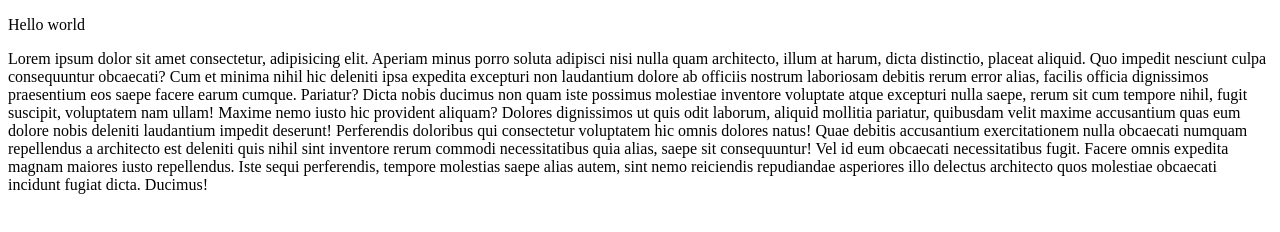
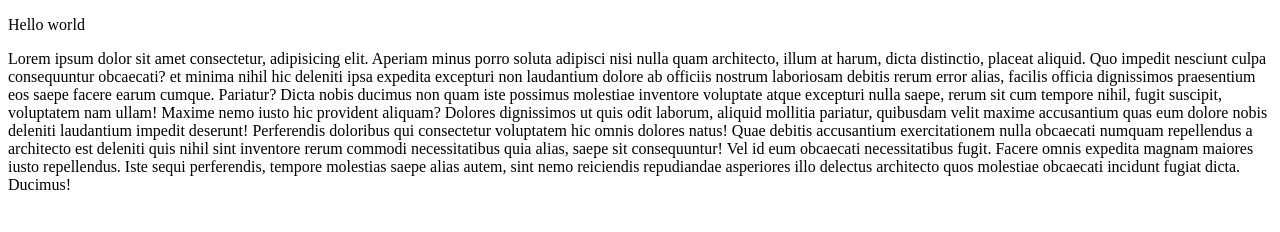
Before and after one commit to Bilalmubeen11/first-rooppo, a plain HTML site: page index.html in a window 1280 px wide. Drawn offline with Linux system fonts and the light colour scheme.

Commit message:
add commit

```diff
--- a/index.html
+++ b/index.html
@@ -8,7 +8,7 @@
 <body>
     <p>Hello world</p>
    <p>Lorem ipsum dolor sit amet consectetur, adipisicing elit. Aperiam minus porro soluta adipisci nisi nulla quam architecto, illum at harum, dicta distinctio, placeat aliquid. Quo impedit nesciunt culpa consequuntur obcaecati?
-   Cum et minima nihil hic deleniti ipsa expedita excepturi non laudantium dolore ab officiis nostrum laboriosam debitis rerum error alias, facilis officia dignissimos praesentium eos saepe facere earum cumque. Pariatur?
+    et minima nihil hic deleniti ipsa expedita excepturi non laudantium dolore ab officiis nostrum laboriosam debitis rerum error alias, facilis officia dignissimos praesentium eos saepe facere earum cumque. Pariatur?
    Dicta nobis ducimus non quam iste possimus molestiae inventore voluptate atque excepturi nulla saepe, rerum sit cum tempore nihil, fugit suscipit, voluptatem nam ullam! Maxime nemo iusto hic provident aliquam?
    Dolores dignissimos ut quis odit laborum, aliquid mollitia pariatur, quibusdam velit maxime accusantium quas eum dolore nobis deleniti laudantium impedit deserunt! Perferendis doloribus qui consectetur voluptatem hic omnis dolores natus!
    Quae debitis accusantium exercitationem nulla obcaecati numquam repellendus a architecto est deleniti quis nihil sint inventore rerum commodi necessitatibus quia alias, saepe sit consequuntur! Vel id eum obcaecati necessitatibus fugit.
```
